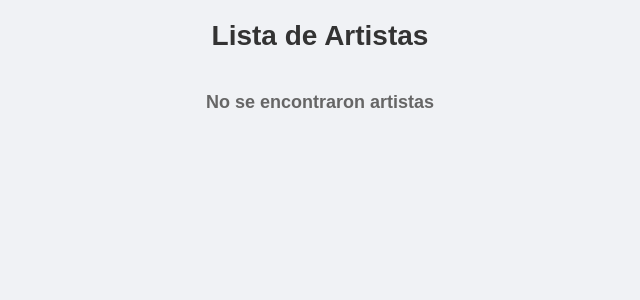
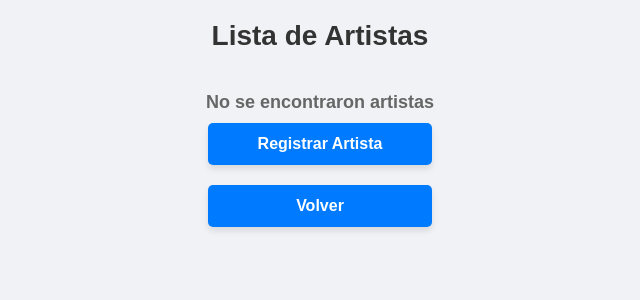
Before and after one commit to SebastianOjeda23/Artistas, a Django app: page /lista/ in a window 1280 px wide. Shown: the top 300 px of the page, without its empty margins (320-960 px from the left). Run offline with Django 3.2, Linux system fonts and the light colour scheme; data that the repository does not hold is empty.

Commit message:
Diseño optimo v2

```diff
--- a/ArtistaApp/views.py
+++ b/ArtistaApp/views.py
@@ -35,5 +35,5 @@ def actualizarArtista(request,id):
 def eliminarArtista(request,id):
     artistas = Artista.objects.get(id = id)
     artistas.delete()
-    return redirect('/lista')
+    return redirect('../lista')
 # Create your views here.
--- a/templates/ArtistaApp/lista.html
+++ b/templates/ArtistaApp/lista.html
@@ -37,10 +37,13 @@
             {% endfor %}
         </tbody>
     </table>
+
     {% else %}
     <div class="no-artists">
         <strong>No se encontraron artistas</strong>
     </div>
     {% endif %}
+    <a href="http://127.0.0.1:8000/agregar/" class="nav-link">Registrar Artista</a>
+    <a href="http://127.0.0.1:8000/" class="nav-link">Volver</a>
 </body>
 </html>
```
Also changed, not shown: ArtistaApp/forms.py (line endings or trailing spaces).
